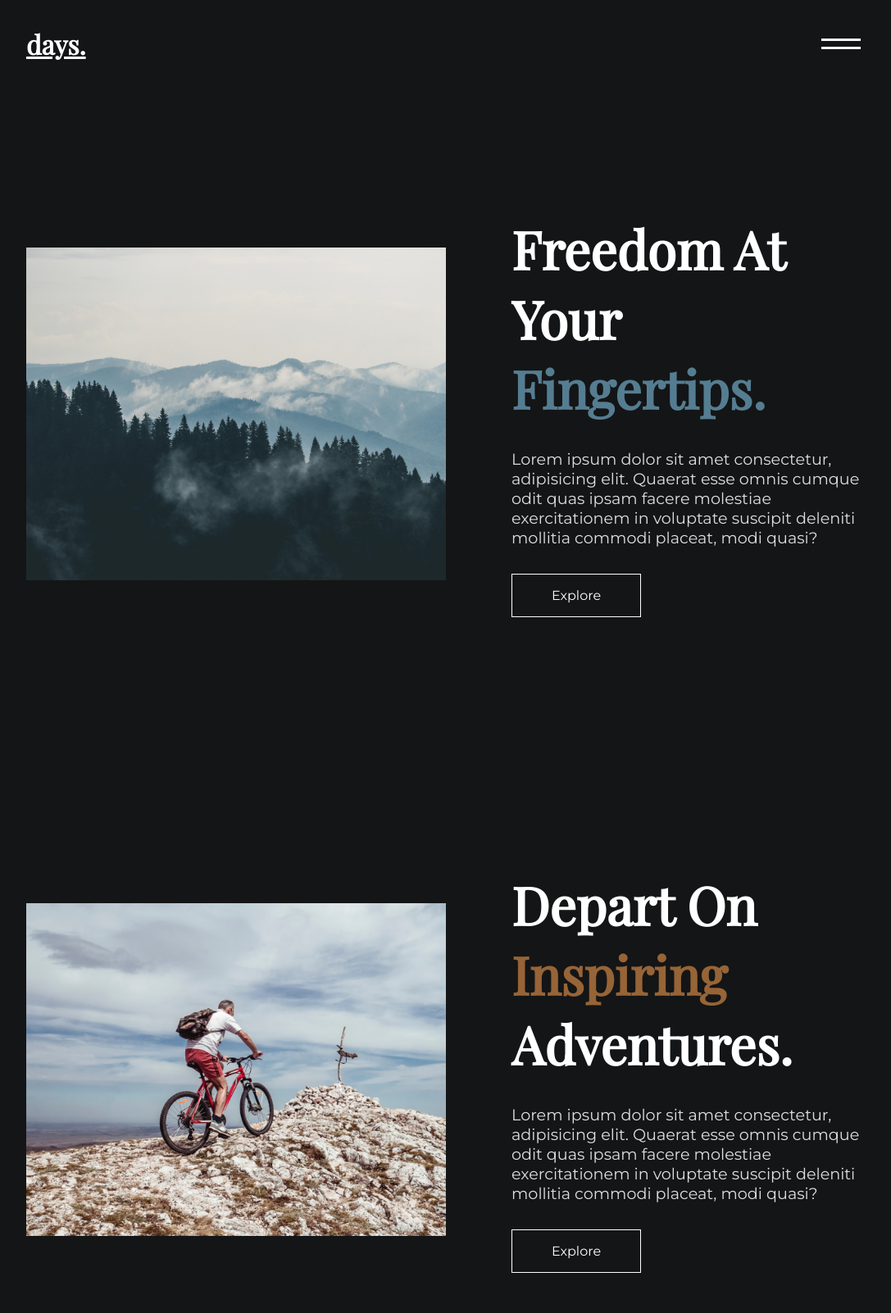
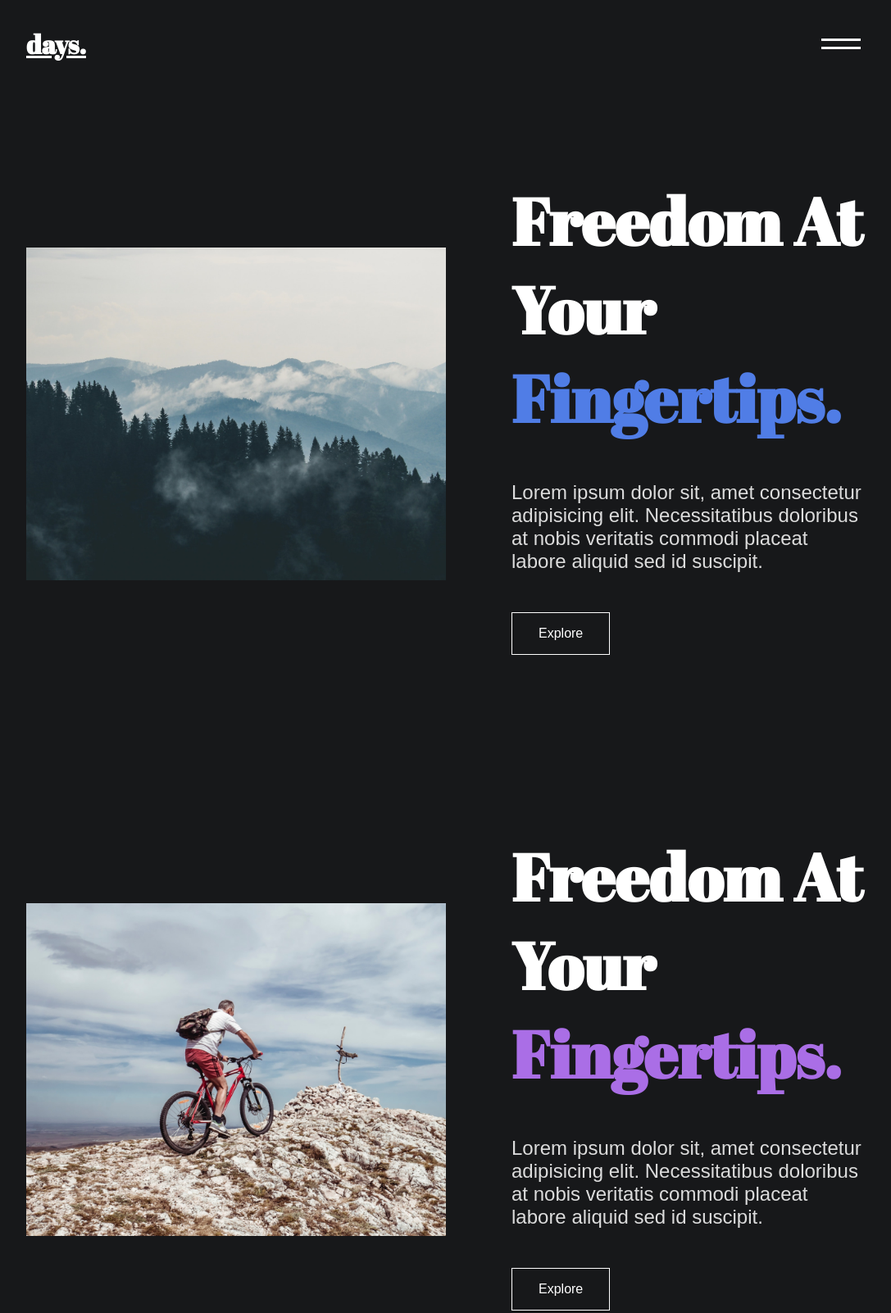
Before and after one commit to alancphilpott/travel-website, a plain HTML site: page index.html in a window 1280 px wide. Shown: the top 1602 px of the page at 82% size, without its empty margins (96-1183 px from the left). Drawn offline with nearby package versions, Linux system fonts and the light colour scheme; a script that the page names is missing.

Commit message:
Base HTML & CSS Done - 2 spaces instead of tab

```diff
--- a/app.js
+++ b/app.js
@@ -1,25 +1 @@
-const controller = new ScrollMagic.Controller();
-
-let exploreScene = new ScrollMagic.Scene({
-    triggerElement: ".hike-explore",
-    triggerHook: 0.5,
-    offset: 0
-})
-    // .addIndicators({ colorStart: "white", colorTrigger: "green" })
-    .setClassToggle(".hike-explore", "active")
-    .addTo(controller);
-
-exploreScene.duration(300);
-console.log(`Current Scene Duration: ${exploreScene.duration()}`);
-
-exploreScene.enabled()
-    ? console.log("Explorer Scene Enabled")
-    : console.log("Explorer Scene Disabled");
-
-console.log(`Current Offset: ${exploreScene.offset()}`);
-
-exploreScene.on("destroy", (event) => {
-    event.reset ? console.log("Why U Do Dis 2 Me M8?") : console.log("I Live");
-});
-
-exploreScene = exploreScene.destroy(true);
+console.log('Hello')
--- a/index.html
+++ b/index.html
@@ -5,7 +5,7 @@
     <meta name="viewport" content="width=device-width, initial-scale=1.0" />
     <link rel="stylesheet" href="style.css" />
     <link
-            href="https://fonts.googleapis.com/css2?family=Montserrat&family=Playfair+Display&display=swap"
+      href="https://fonts.googleapis.com/css2?family=Abril+Fatface&family=Montserrat&display=swap"
       rel="stylesheet"
     />
     <script
@@ -23,9 +23,10 @@
       integrity="sha256-+9YNuItWuR4sbqeaNiJOxG0BvptYz4fbUXbIZoH5Jwo="
       crossorigin="anonymous"
     ></script>
-        <title>*** Lifestyle | Home ***</title>
+    <title>⛰️✈️ Travel In Style</title>
   </head>
   <body>
+    <!-- page header and menu burger -->
     <header class="nav-header">
       <h1><a href="./index.html" id="logo">days.</a></h1>
       <div class="burger">
@@ -34,7 +35,7 @@
       </div>
     </header>
     <main>
-            <!-- Mountain Slide -->
+      <!-- mountaineering section -->
       <section class="mountain slide">
         <div class="hero-img">
           <img src="./img/forest.png" alt="forest image" />
@@ -42,23 +43,19 @@
         </div>
         <div class="hero-desc">
           <div class="title">
-                        <h2>
-                            Freedom At Your
-                            <span class="mountain-span">Fingertips.</span>
-                        </h2>
+            <h2>Freedom At Your <span class="mountain-span">Fingertips.</span></h2>
             <div class="title-swipe t-swipe1"></div>
           </div>
           <p>
-                        Lorem ipsum dolor sit amet consectetur, adipisicing
-                        elit. Quaerat esse omnis cumque odit quas ipsam facere
-                        molestiae exercitationem in voluptate suscipit deleniti
-                        mollitia commodi placeat, modi quasi?
+            Lorem ipsum dolor sit, amet consectetur adipisicing elit. Necessitatibus doloribus at
+            nobis veritatis commodi placeat labore aliquid sed id suscipit.
           </p>
-                    <a class="explore mountain-explore">Explore</a>
+          <a class="explore hike-exp">Explore</a>
           <div class="reveal-text"></div>
         </div>
       </section>
-            <!-- Hike Slide -->
+
+      <!-- hiking section -->
       <section class="hike slide">
         <div class="hero-img">
           <img src="./img/hike.png" alt="hike image" />
@@ -66,24 +63,19 @@
         </div>
         <div class="hero-desc">
           <div class="title">
-                        <h2>
-                            Depart On
-                            <span class="hike-span">Inspiring</span>
-                            Adventures.
-                        </h2>
+            <h2>Freedom At Your <span class="hike-span">Fingertips.</span></h2>
             <div class="title-swipe t-swipe2"></div>
           </div>
           <p>
-                        Lorem ipsum dolor sit amet consectetur, adipisicing
-                        elit. Quaerat esse omnis cumque odit quas ipsam facere
-                        molestiae exercitationem in voluptate suscipit deleniti
-                        mollitia commodi placeat, modi quasi?
+            Lorem ipsum dolor sit, amet consectetur adipisicing elit. Necessitatibus doloribus at
+            nobis veritatis commodi placeat labore aliquid sed id suscipit.
           </p>
-                    <a class="explore hike-explore">Explore</a>
+          <a class="explore hike-exp">Explore</a>
           <div class="reveal-text"></div>
         </div>
       </section>
-            <!-- Fashion Slide -->
+
+      <!-- fashion section -->
       <section class="fashion slide">
         <div class="hero-img">
           <img src="./img/fashion.png" alt="fashion image" />
@@ -91,23 +83,20 @@
         </div>
         <div class="hero-desc">
           <div class="title">
-                        <h2>
-                            Fashion Made
-                            <span class="fashion-span">Easy</span> For You.
-                        </h2>
+            <h2>Freedom At Your <span class="fashion-span">Fingertips.</span></h2>
             <div class="title-swipe t-swipe3"></div>
           </div>
           <p>
-                        Lorem ipsum dolor sit amet consectetur, adipisicing
-                        elit. Quaerat esse omnis cumque odit quas ipsam facere
-                        molestiae exercitationem in voluptate suscipit deleniti
-                        mollitia commodi placeat, modi quasi?
+            Lorem ipsum dolor sit, amet consectetur adipisicing elit. Necessitatibus doloribus at
+            nobis veritatis commodi placeat labore aliquid sed id suscipit.
           </p>
-                    <a class="explore fashion-explore">Explore</a>
+          <a class="explore fashion-exp">Explore</a>
           <div class="reveal-text"></div>
         </div>
       </section>
     </main>
+
+    <!-- animated navbar -->
     <nav class="nav-bar">
       <ul class="nav-links">
         <h3>Twitter</h3>
@@ -115,18 +104,24 @@
         <h3>Instagram</h3>
       </ul>
       <div class="contact">
-                <h2>Stay In Touch.</h2>
+        <h2>Stay In Touch</h2>
         <p>
-                    Lorem ipsum dolor sit amet consectetur, adipisicing elit.
-                    Laboriosam voluptatem esse consequuntur voluptatum adipisci
-                    voluptates maiores et placeat tenetur.
+          Lorem ipsum dolor sit amet consectetur adipisicing elit. Ipsam quae explicabo in voluptate
+          perspiciatis nemo laborum blanditiis nisi reiciendis velit!
         </p>
       </div>
     </nav>
-        <div class="cursor"><span class="cursor-text"></span></div>
-        <div class="swipe swipe1"></div>
-        <div class="swipe swipe2"></div>
-        <div class="swipe swipe3"></div>
+
+    <!-- highlight the cursor -->
+    <div class="cursor">
+      <span class="cursor-text"></span>
+    </div>
+
+    <!-- swiping divs upon visiting a new page -->
+    <div class="swipe1"></div>
+    <div class="swipe2"></div>
+    <div class="swipe3"></div>
+
     <script src="./app.js"></script>
   </body>
 </html>
--- a/style.css
+++ b/style.css
@@ -1,3 +1,12 @@
+:root {
+  --white: #fff;
+  --offWhite: #dcdcdc;
+  --bgColor: #17181a;
+  --mountain: #507de6;
+  --hike: #aa6ee6;
+  --fashion: #ff8c5f;
+}
+
 * {
   margin: 0;
   padding: 0;
@@ -5,35 +14,29 @@
 }
 
 body {
-    background: rgb(20, 21, 22);
-    font-family: "Montserrat", serif;
-}
-
-h1,
-h2,
-h3 {
-    font-family: "Playfair Display", serif;
+  background: var(--bgColor);
+  font-family: 'Monstserrat', Arial, Helvetica, sans-serif;
 }
 
 #logo {
-    color: rgb(255, 255, 255);
-    font-family: "Playfair Display", serif;
-}
-
-.nav-header {
-    min-height: 10vh;
-    font-size: 1rem;
-    display: flex;
-    align-items: center;
-    justify-content: space-between;
-    color: rgb(255, 255, 255);
-    width: 80%;
-    margin: auto;
-    padding: 2rem 0;
+  color: var(--white);
+  font-family: 'Abril Fatface';
 }
 
 .burger {
   cursor: pointer;
+}
+
+.nav-header {
+  width: 80%;
+  margin: auto;
+  padding: 2rem 0;
+  min-height: 10vh;
+  display: flex;
+  align-items: center;
+  justify-content: space-between;
+  color: var(--white);
+  font-size: 1rem;
 }
 
 .line1,
@@ -41,7 +44,7 @@ h3 {
   width: 3rem;
   height: 0.2rem;
   margin: 0.4rem;
-    background: rgb(255, 255, 255);
+  background: var(--white);
   pointer-events: none;
 }
 
@@ -50,10 +53,32 @@ h3 {
   width: 80%;
   margin: 0 auto;
   display: flex;
+  justify-content: space-between;
   align-items: center;
-    justify-content: space-between;
-    color: rgb(255, 255, 255);
-    background: rgb(20, 21, 22);
+  color: var(--white);
+  background: var(--bgColor);
+}
+
+.hero-desc {
+  display: flex;
+  flex-direction: column;
+  justify-content: center;
+  align-items: center;
+  flex: 1;
+  flex-basis: 25rem;
+  padding-left: 5rem;
+  position: relative;
+}
+
+.hero-desc h2 {
+  font-family: 'Abril Fatface';
+  font-size: 5rem;
+}
+
+.hero-desc p {
+  padding: 3rem 0;
+  font-size: 1.5rem;
+  color: var(--offWhite);
 }
 
 .hero-img {
@@ -68,46 +93,15 @@ h3 {
   object-fit: cover;
 }
 
-.hero-desc {
-    display: flex;
-    flex-direction: column;
-    align-items: center;
-    justify-content: center;
-    flex: 1;
-    flex-basis: 25rem;
-    padding-left: 5rem;
-    position: relative;
-}
-
-.mountain-span {
-    color: rgb(85, 125, 145);
-}
-.hike-span {
-    color: rgb(150, 100, 55);
-}
-.fashion-span {
-    color: rgb(145, 85, 110);
-}
-
-.hero-desc h2 {
-    color: rgb(255, 255, 255);
-    font-size: 4rem;
-}
-
-.hero-desc p {
-    font-size: 1.2rem;
-    padding: 2rem 0;
-    color: rgb(222, 222, 222);
-}
-
 .explore {
-    padding: 1rem 3rem;
+  align-self: flex-start;
+  padding: 1rem 2rem;
   background: none;
-    border: 1px solid rgb(255, 255, 255);
-    color: white;
+  border: none;
+  color: var(--white);
+  border: 1px solid var(--white);
   font-size: 1rem;
   text-decoration: none;
-    align-self: flex-start;
   cursor: pointer;
 }
 
@@ -117,14 +111,14 @@ h3 {
   left: 0;
   width: 100%;
   height: 100%;
-    background-color: rgb(255, 255, 255);
+  background: var(--white);
   display: flex;
+  justify-content: space-around;
   align-items: center;
-    justify-content: space-around;
   z-index: 1;
   opacity: 1;
-    clip-path: circle(5rem at 100% -15%);
-    -webkit-clip-path: circle(5rem at 100% -15%);
+  clip-path: circle(50px at 100% -10%);
+  -webkit-clip-path: circle(50px at 100% -10%);
 }
 
 .nav-links {
@@ -142,28 +136,38 @@ h3 {
 
 .contact h2 {
   font-size: 3rem;
-    padding: 1rem 0;
+  padding: 2rem 0;
 }
 
 .contact p {
   font-size: 1.5rem;
+  line-height: 2rem;
 }
 
-.reveal-img,
+.mountain-span {
+  color: var(--mountain);
+}
+.hike-span {
+  color: var(--hike);
+}
+.fashion-span {
+  color: var(--fashion);
+}
+
+/* .reveal-img,
 .reveal-text {
   position: absolute;
   width: 100%;
   height: 100%;
-    background: rgb(20, 21, 22);
+  background: var(--bgColor);
   left: 0;
   top: 0;
-    opacity: 0;
-}
+} */
 
 .cursor {
   width: 3rem;
   height: 3rem;
-    border: 2px solid rgb(85, 125, 145);
+  border: 2px solid var(--white);
   border-radius: 50%;
   position: absolute;
 }
```
Lines whose indentation alone changed are shown as unchanged.
